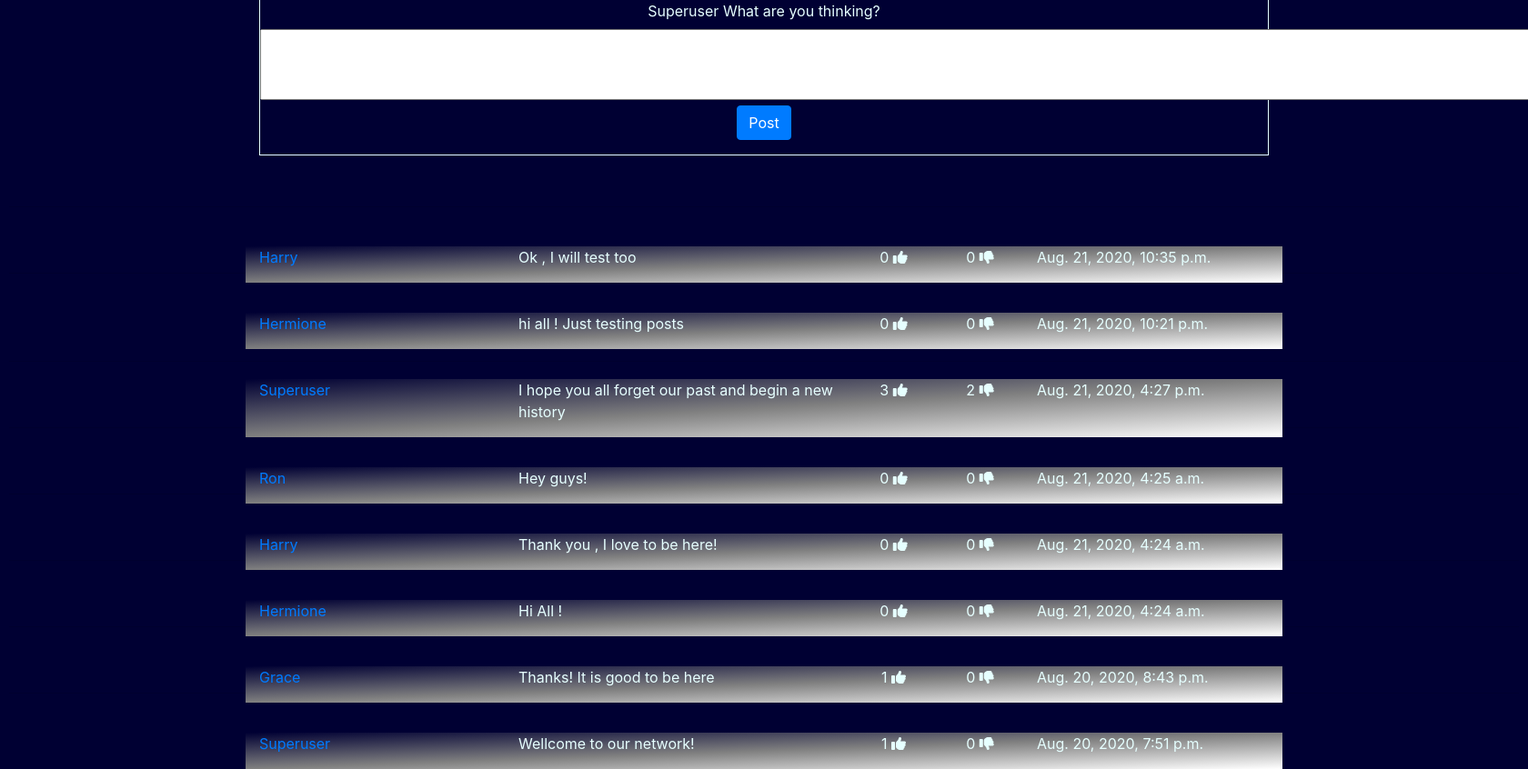
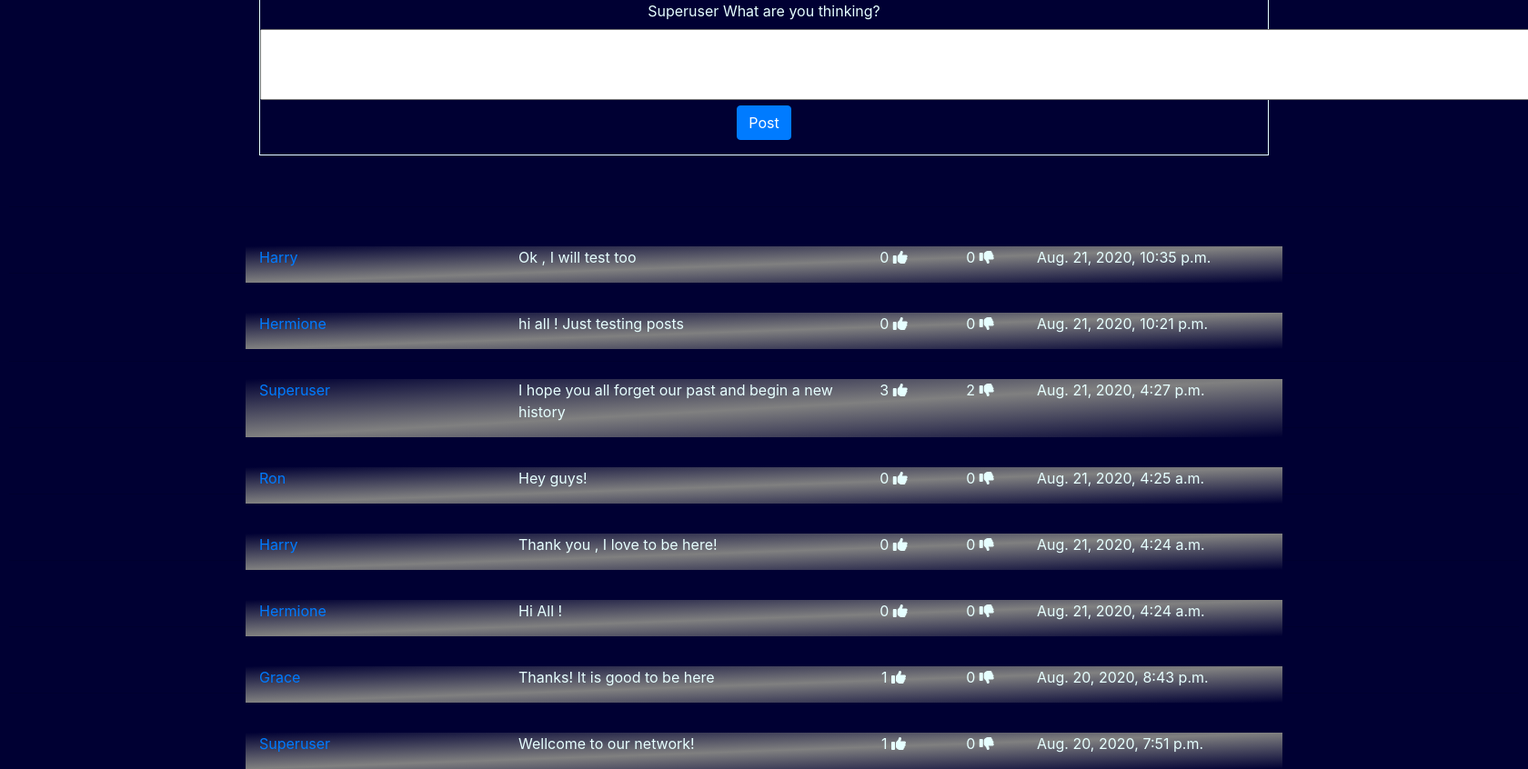
Before and after one commit to gracebcorrea/Project4, a Django app: page / in a window 1680 px wide; the page is wider, and only the part inside the window is pictured. Shown: the part 148-994 px from the top of that part at 91% size. Run offline with Django 3.2, Linux system fonts and the light colour scheme; a user stored in the database is signed in; data comes from the database, SQL or seed files in the repository; some libraries are stand-ins or nearby versions.

Commit message:
Update index.html

```diff
--- a/network/templates/network/index.html
+++ b/network/templates/network/index.html
@@ -20,7 +20,7 @@
 
   {% if AllPosts|length > 0 %}
       {% for A in AllPosts %}
-          <div class="container" style="width:90%; position:relative; top:100px;background-image: linear-gradient(to top left, white, gray,	 #000033 );">
+          <div class="container" style="width:90%; position:relative; top:100px;background-image: linear-gradient(to top left, #000033, gray,	 #000033 );">
               <div class="row"  width="1700px">
                   <div class="col-lg-3">
                       <p><a href="{% url 'network:profile' A.username %}" >  {{A.username |title}} </a> </p>
```
